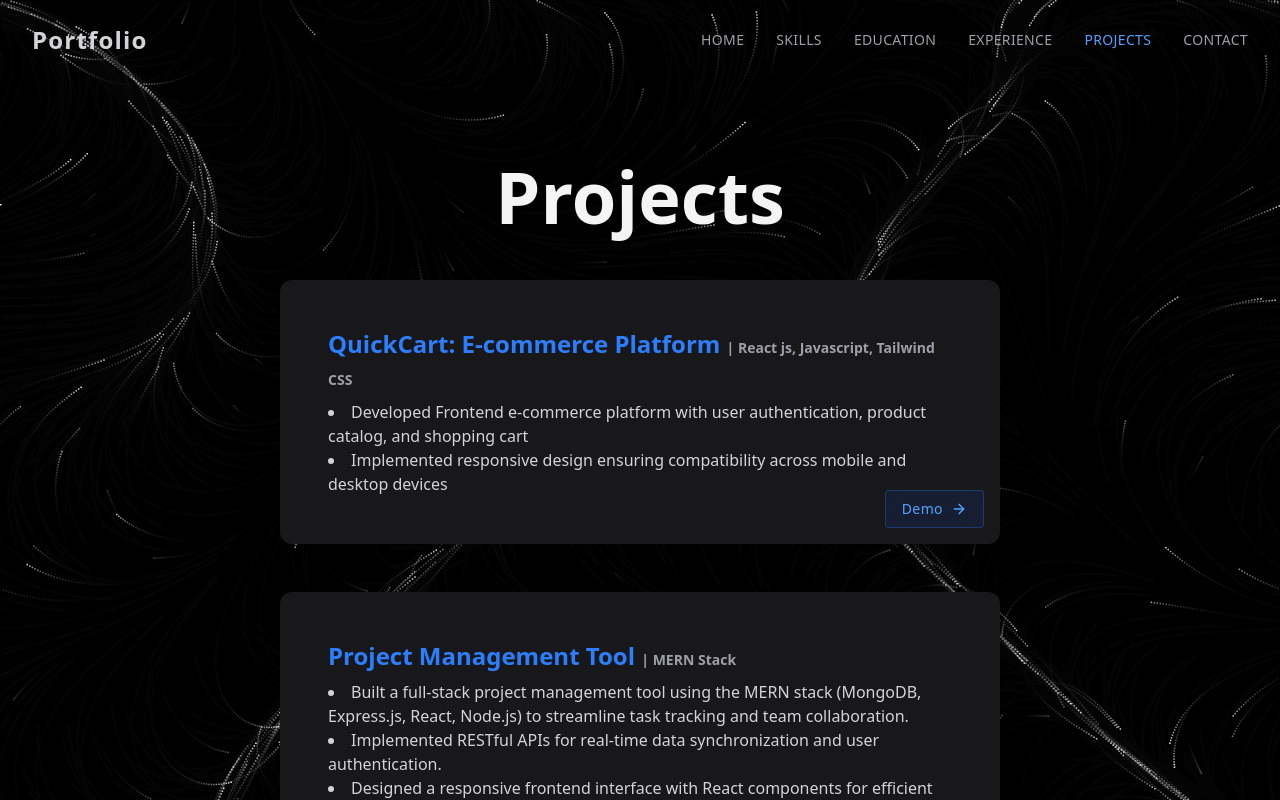
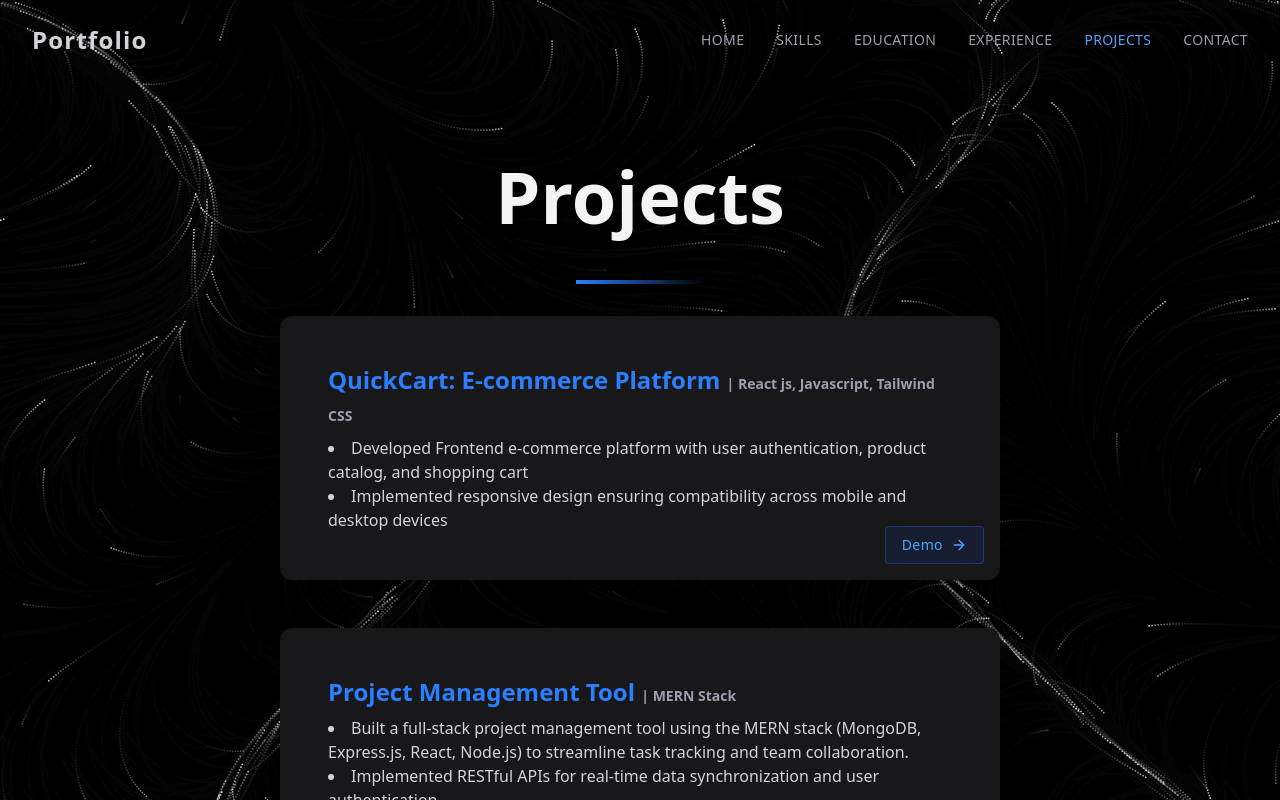
Before and after one commit to VamshiBilla07/vamshi.me, a Next.js app: page /projects in a window 1280 px wide. Shown: the top 800 px of the page. Built offline with nearby package versions, Linux system fonts and the light colour scheme.

Commit message:
Center divider bar in projects page

```diff
--- a/app/projects/page.tsx
+++ b/app/projects/page.tsx
@@ -47,6 +47,7 @@ export default function CampusPage() {
           Projects
         </motion.h1>
         <div className="space-y-12">
+            <div className="w-32 h-1 bg-linear-to-r from-blue-500 to-transparent mb-8 mx-auto" />
           <div className="bg-zinc-900 rounded-xl p-12 shadow-2xl min-h-65.5 flex flex-col justify-between relative">
             <h2 className="text-2xl font-bold text-blue-500 mb-2">QuickCart: E-commerce Platform <span className="text-sm text-zinc-400">| React js, Javascript, Tailwind CSS</span></h2>
                         <ul className="list-disc list-inside text-zinc-300 mt-0 mb-0">
```
